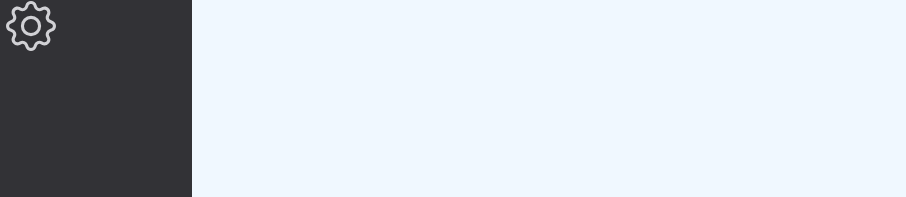
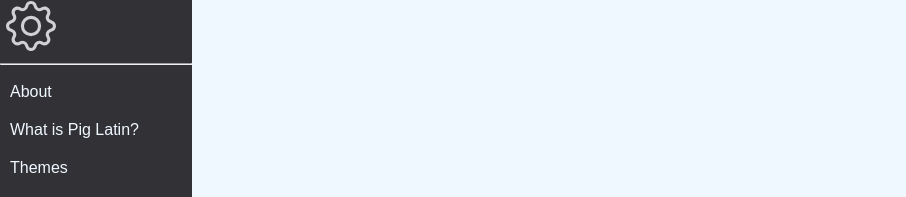
Before and after one commit to peterchay88/html-pig-latin, a website with bundled scripts: page src/html/index.html in a window 1280 px wide. Both pictures are taken after a click on the button 35 px from the left and 26 px from the top of the page. Shown: the top 197 px of the page, without its empty margins (0-906 px from the left). Built offline with nearby package versions, Linux system fonts and the light colour scheme.

Commit message:
Added items to the settings page

```diff
--- a/src/css/style.css
+++ b/src/css/style.css
@@ -78,6 +78,27 @@ Side Nav and Settings Button Styles
     fill: rgb(248, 176, 188);
 }
 
+/*****************************************
+Settings List Styles
+*****************************************/
+
+#settings-list {
+    font-family: 'Poppins', sans-serif;
+    font-size: 1em;
+    list-style: none;
+    margin: 0;
+    padding-left: 0;
+}
+
+#settings-list li {
+    padding: 10px;
+    color: aliceblue;
+}
+
+#settings-list li:hover {
+    color: rgb(248, 176, 188);
+    background-color: #48484d;
+}
 /*****************************************
 Header Styles
 *****************************************/
--- a/src/html/index.html
+++ b/src/html/index.html
@@ -36,7 +36,7 @@
         <!-- Add side menu that pops out when you click settings gear -->
         <div id="settings-menu">
             <!-- Add footer element to show project info and settings button-->
-            <div id="settings-menu-open">
+            <div id="">
                 <button id="settings-btn-menu-open">
                     <svg
                         xmlns="http://www.w3.org/2000/svg"
@@ -57,6 +57,13 @@
                     </svg>
                 </button>
             </div>
+            <hr>
+
+            <ul id="settings-list">
+                <li>About</li>
+                <li>What is Pig Latin?</li>
+                <li>Themes</li>
+            </ul>
         </div>
         <!-- Main content of the page. Including header, text box, and buttons -->
         <div class="Main-Content">
```
